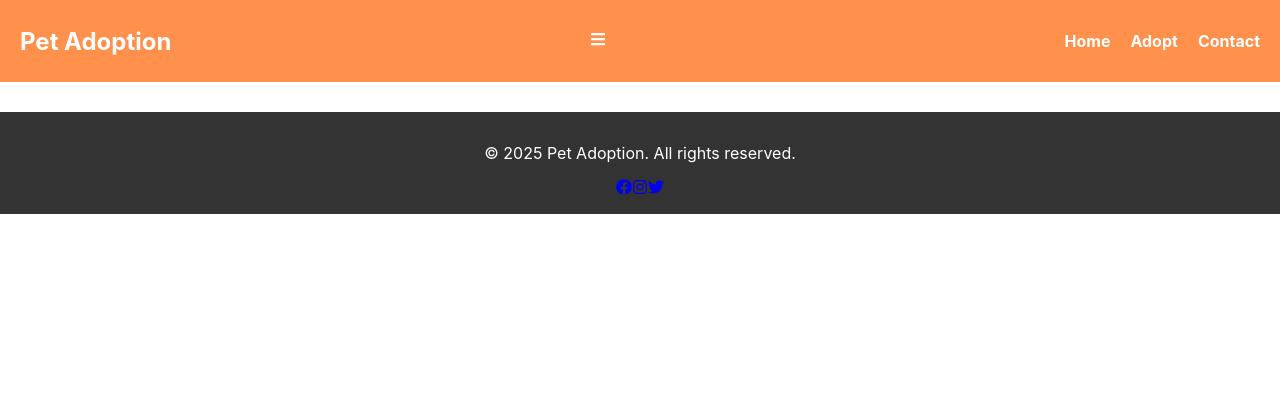
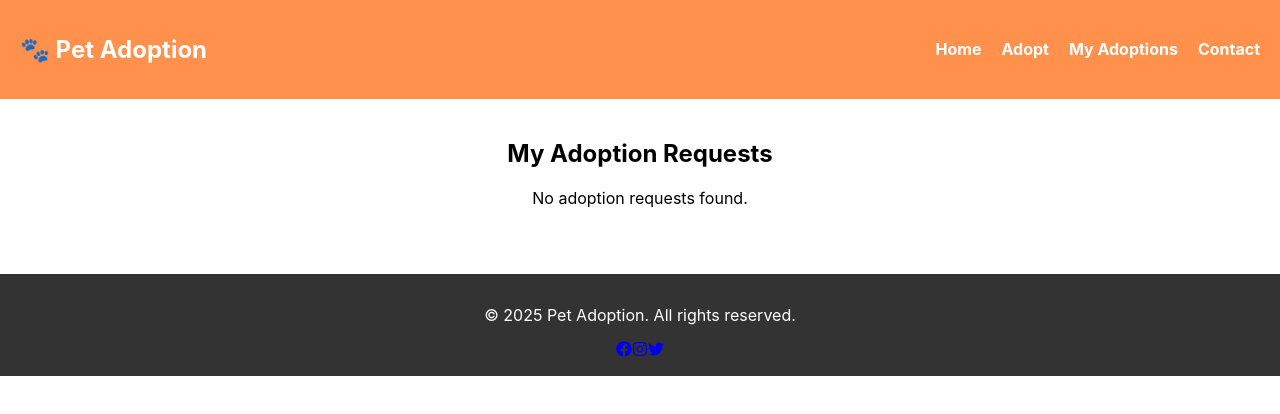
Before and after one commit to keerthana7676/pet-adoption, a React (Create React App) app in the folder pet-adoption-frontend/: page /my-adoptions in a window 1280 px wide. Shown: the top 414 px of the page. Built offline with nearby package versions, Linux system fonts and the light colour scheme.

Commit message:
Added My Adoptions page to track adoption requests

```diff
--- a/pet-adoption-frontend/src/App.js
+++ b/pet-adoption-frontend/src/App.js
@@ -5,6 +5,7 @@ import Adopt from "./pages/Adopt";
 import PetDetails from "./pages/PetDetails";
 import AdoptionForm from "./pages/AdoptionForm";
 import Success from "./pages/Success";
+import MyAdoptions from "./pages/MyAdoptions";
 import Contact from "./pages/Contact";
 import Footer from "./components/Footer";
 
@@ -18,6 +19,7 @@ function App() {
         <Route path="/pet/:id" element={<PetDetails />} />
         <Route path="/adopt/:id" element={<AdoptionForm />} />
         <Route path="/success" element={<Success />} />
+        <Route path="/my-adoptions" element={<MyAdoptions />} />
         <Route path="/contact" element={<Contact />} />
       </Routes>
       <Footer />
--- a/pet-adoption-frontend/src/components/Navbar.js
+++ b/pet-adoption-frontend/src/components/Navbar.js
@@ -1,21 +1,16 @@
-import React, { useState } from "react";
+import React from "react";
 import { Link } from "react-router-dom";
 import "./Navbar.css";
-import { FaBars, FaTimes } from "react-icons/fa";
 
 function Navbar() {
-  const [menuOpen, setMenuOpen] = useState(false);
-
   return (
     <nav className="navbar">
-      <h2 className="logo">Pet Adoption</h2>
-      <div className="menu-icon" onClick={() => setMenuOpen(!menuOpen)}>
-        {menuOpen ? <FaTimes /> : <FaBars />}
-      </div>
-      <ul className={menuOpen ? "nav-links active" : "nav-links"}>
-        <li><Link to="/" onClick={() => setMenuOpen(false)}>Home</Link></li>
-        <li><Link to="/adopt" onClick={() => setMenuOpen(false)}>Adopt</Link></li>
-        <li><Link to="/contact" onClick={() => setMenuOpen(false)}>Contact</Link></li>
+      <h1>🐾 Pet Adoption</h1>
+      <ul>
+        <li><Link to="/">Home</Link></li>
+        <li><Link to="/adopt">Adopt</Link></li>
+        <li><Link to="/my-adoptions">My Adoptions</Link></li>
+        <li><Link to="/contact">Contact</Link></li>
       </ul>
     </nav>
   );
--- a/pet-adoption-frontend/src/pages/Adopt.js
+++ b/pet-adoption-frontend/src/pages/Adopt.js
@@ -4,7 +4,7 @@ import "./Adopt.css";
 
 const pets = [
   { id: 1, name: "Buddy", type: "Dog", image: "/images/dog1.jpg" },
-  { id: 2, name: "Whiskers", type: "Cat", image: "/images/cat1.jpg" },
+  { id: 2, name: "Whiskers", type: "Cat", image: "/images/cat1.jpeg" },
   { id: 3, name: "Max", type: "Dog", image: "/images/dog2.jpg" },
   { id: 4, name: "Luna", type: "Cat", image: "/images/cat2.jpg" },
 ];
--- a/pet-adoption-frontend/src/pages/AdoptionForm.js
+++ b/pet-adoption-frontend/src/pages/AdoptionForm.js
@@ -10,6 +10,7 @@ function AdoptionForm() {
     email: "",
     address: "",
     reason: "",
+    petId: id, // Store pet ID
   });
 
   const handleChange = (e) => {
@@ -18,9 +19,17 @@ function AdoptionForm() {
 
   const handleSubmit = (e) => {
     e.preventDefault();
-    console.log("Adoption Request Submitted:", formData);
 
-    // Redirect to success page after submission
+    // Get existing requests from localStorage
+    const existingRequests = JSON.parse(localStorage.getItem("adoptionRequests")) || [];
+
+    // Add new request
+    const updatedRequests = [...existingRequests, formData];
+
+    // Save back to localStorage
+    localStorage.setItem("adoptionRequests", JSON.stringify(updatedRequests));
+
+    // Redirect to success page
     navigate("/success");
   };
 
--- /dev/null
+++ b/pet-adoption-frontend/src/pages/MyAdoptions.css
@@ -0,0 +1,21 @@
+.my-adoptions {
+    text-align: center;
+    padding: 20px;
+  }
+
+  .my-adoptions ul {
+    list-style: none;
+    padding: 0;
+  }
+
+  .my-adoptions li {
+    background: #f4f4f4;
+    padding: 15px;
+    margin: 10px 0;
+    border-radius: 5px;
+    text-align: left;
+  }
+
+  .my-adoptions strong {
+    color: #333;
+  }
--- /dev/null
+++ b/pet-adoption-frontend/src/pages/MyAdoptions.js
@@ -0,0 +1,35 @@
+import React, { useEffect, useState } from "react";
+import "./MyAdoptions.css";
+
+function MyAdoptions() {
+  const [adoptions, setAdoptions] = useState([]);
+
+  useEffect(() => {
+    // Get adoption requests from localStorage
+    const storedRequests = JSON.parse(localStorage.getItem("adoptionRequests")) || [];
+    setAdoptions(storedRequests);
+  }, []);
+
+  return (
+    <div className="my-adoptions">
+      <h2>My Adoption Requests</h2>
+      {adoptions.length === 0 ? (
+        <p>No adoption requests found.</p>
+      ) : (
+        <ul>
+          {adoptions.map((request, index) => (
+            <li key={index}>
+              <strong>Pet ID:</strong> {request.petId} <br />
+              <strong>Name:</strong> {request.name} <br />
+              <strong>Email:</strong> {request.email} <br />
+              <strong>Address:</strong> {request.address} <br />
+              <strong>Reason:</strong> {request.reason}
+            </li>
+          ))}
+        </ul>
+      )}
+    </div>
+  );
+}
+
+export default MyAdoptions;
```
